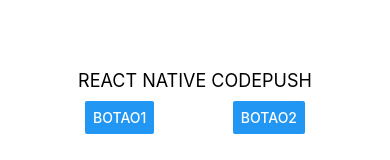
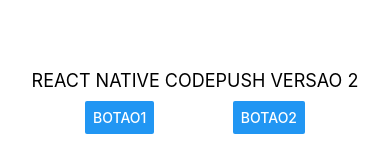
Before and after one commit to pedrocarlos-ti/codepushv2, a React Native app: screen / in a window 390 px wide. Shown: the part 320-480 px from the top of the page. Built offline with nearby package versions, Linux system fonts and the light colour scheme.

Commit message:
alterado apikey do  build gradle

```diff
--- a/App.js
+++ b/App.js
@@ -6,7 +6,7 @@
 export default function App() {
   return (
     <View style={styles.container}>
-      <Text style={styles.text}>REACT NATIVE CODEPUSH</Text>
+      <Text style={styles.text}>REACT NATIVE CODEPUSH VERSAO 2</Text>
       <View style={styles.buttonsContainer}>
         <Button title="Botao1" onPress={() => alert('Sou um Botao')} />
         <Button title="Botao2" onPress={() => alert('Sou outro Botao!')} />
```
Also changed, not shown: 1 other file (tests, documents, lock files or other folders).
